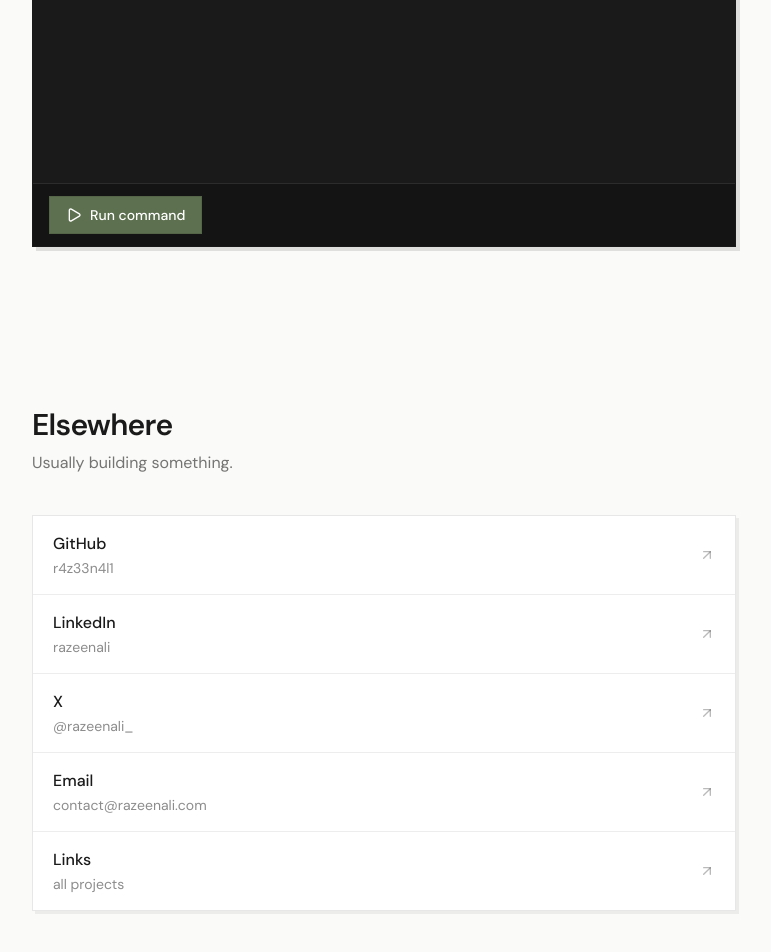
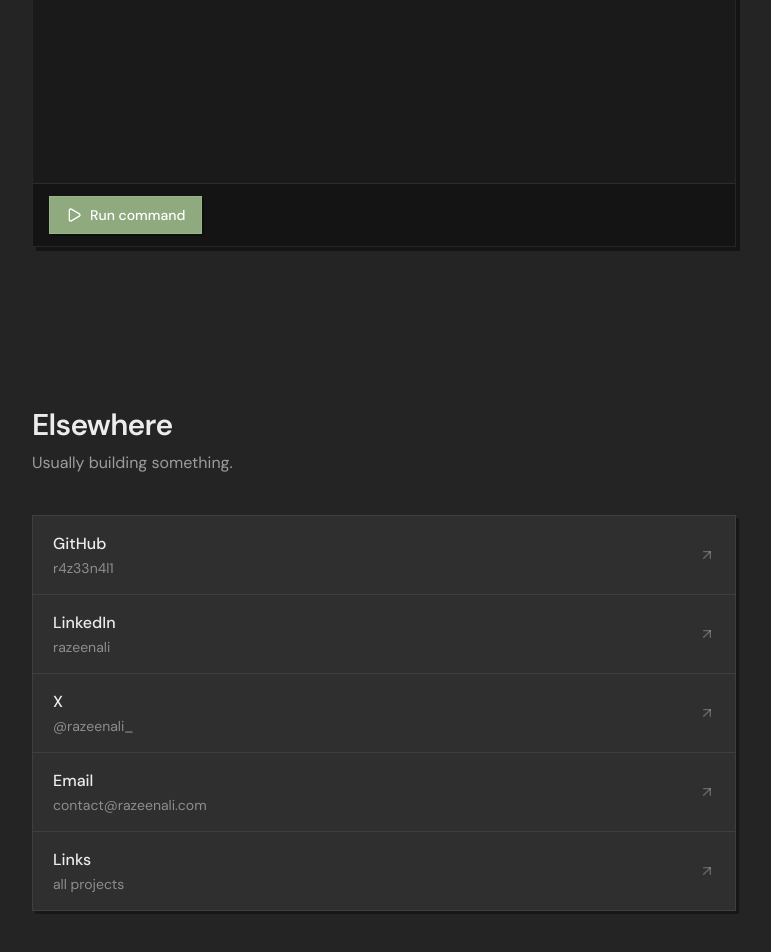
Before and after one commit to r4z33n4l1/razeenali, a Next.js app: page / in a window 1280 px wide. Shown: the part 2800-3752 px from the top of the page, without its empty margins (256-1027 px from the left). Built offline with nearby package versions, Linux system fonts and the light colour scheme.

Commit message:
Dark grey background with adjusted cards and sage contrast

```diff
--- a/app/globals.css
+++ b/app/globals.css
@@ -1,19 +1,23 @@
 @import "tailwindcss";
 
 :root {
-  --background: #fafaf8;
-  --foreground: #1a1a1a;
-  --sage: #5d704f;
-  --sage-dark: #465a3b;
-  --ink: #1a1a1a;
+  --background: #242424;
+  --foreground: #ececec;
+  --ink: #ececec;
+  --muted: #a3a3a3;
+  --card: #2f2f2f;
+  --sage: #8faa7e;
+  --sage-dark: #6d8563;
 }
 
 @theme inline {
   --color-background: var(--background);
   --color-foreground: var(--foreground);
+  --color-ink: var(--ink);
+  --color-muted: var(--muted);
+  --color-card: var(--card);
   --color-sage: var(--sage);
   --color-sage-dark: var(--sage-dark);
-  --color-ink: var(--ink);
   --font-sans: var(--font-dm-sans);
   --font-mono: var(--font-jetbrains);
 }
@@ -29,28 +33,28 @@ body {
 }
 
 ::selection {
-  background: color-mix(in srgb, var(--sage) 35%, white);
+  background: color-mix(in srgb, var(--sage) 40%, transparent);
 }
 
 .card-flat {
-  border: 1px solid rgb(26 26 26 / 0.1);
-  background: #fff;
-  box-shadow: 3px 3px 0 rgb(26 26 26 / 0.06);
+  border: 1px solid rgb(255 255 255 / 0.08);
+  background: var(--card);
+  box-shadow: 3px 3px 0 rgb(0 0 0 / 0.35);
 }
 
 .btn-flat {
-  border: 1px solid rgb(26 26 26 / 0.12);
-  box-shadow: 2px 2px 0 rgb(26 26 26 / 0.08);
+  border: 1px solid rgb(255 255 255 / 0.1);
+  box-shadow: 2px 2px 0 rgb(0 0 0 / 0.3);
 }
 
 .btn-flat:active {
-  box-shadow: 1px 1px 0 rgb(26 26 26 / 0.08);
+  box-shadow: 1px 1px 0 rgb(0 0 0 / 0.3);
   transform: translate(1px, 1px);
 }
 
 .terminal-panel {
-  border: 1px solid rgb(26 26 26 / 0.15);
+  border: 1px solid rgb(255 255 255 / 0.06);
   background: #1a1a1a;
-  box-shadow: 4px 4px 0 rgb(26 26 26 / 0.12);
+  box-shadow: 4px 4px 0 rgb(0 0 0 / 0.45);
   color: #e8e8e8;
 }
--- a/components/Elsewhere.tsx
+++ b/components/Elsewhere.tsx
@@ -12,7 +12,7 @@ export function Elsewhere() {
               href={link.href}
               target={link.href.startsWith("mailto") ? undefined : "_blank"}
               rel={link.href.startsWith("mailto") ? undefined : "noopener noreferrer"}
-              className="group flex items-center justify-between px-5 py-4 hover:bg-ink/[0.02]"
+              className="group flex items-center justify-between px-5 py-4 hover:bg-white/[0.04]"
             >
               <div>
                 <span className="font-medium text-ink group-hover:text-sage">
--- a/components/Hero.tsx
+++ b/components/Hero.tsx
@@ -38,7 +38,7 @@ export function Hero() {
         <button
           type="button"
           onClick={() => scrollTo("terminal")}
-          className="btn-flat inline-flex items-center gap-2 bg-white px-5 py-2.5 text-sm font-medium text-ink hover:border-sage hover:text-sage focus-visible:outline focus-visible:outline-2 focus-visible:outline-offset-2 focus-visible:outline-sage"
+          className="btn-flat inline-flex items-center gap-2 bg-card px-5 py-2.5 text-sm font-medium text-ink hover:border-sage hover:text-sage focus-visible:outline focus-visible:outline-2 focus-visible:outline-offset-2 focus-visible:outline-sage"
         >
           <Terminal className="h-4 w-4" aria-hidden />
           Copy curl command
```
